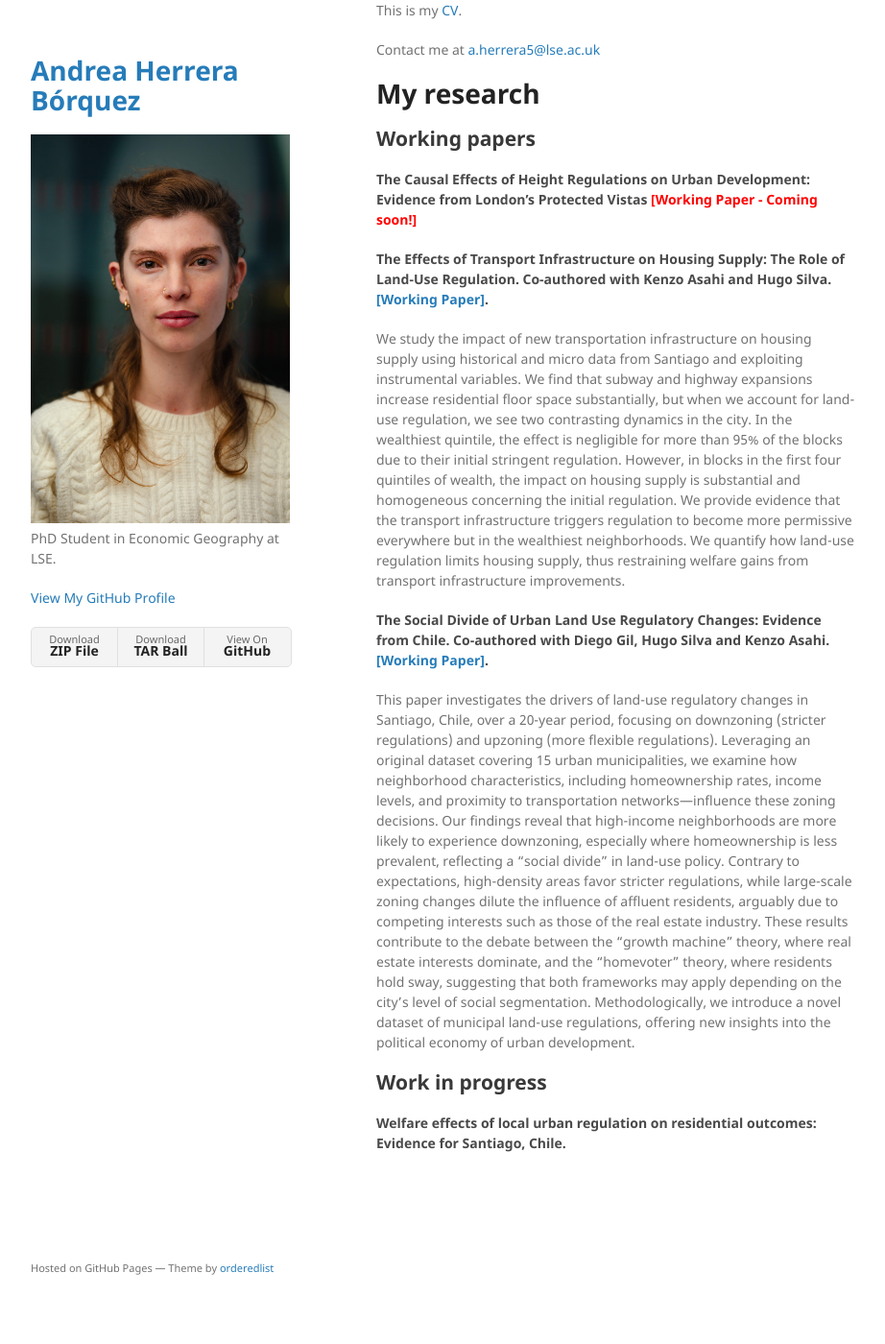
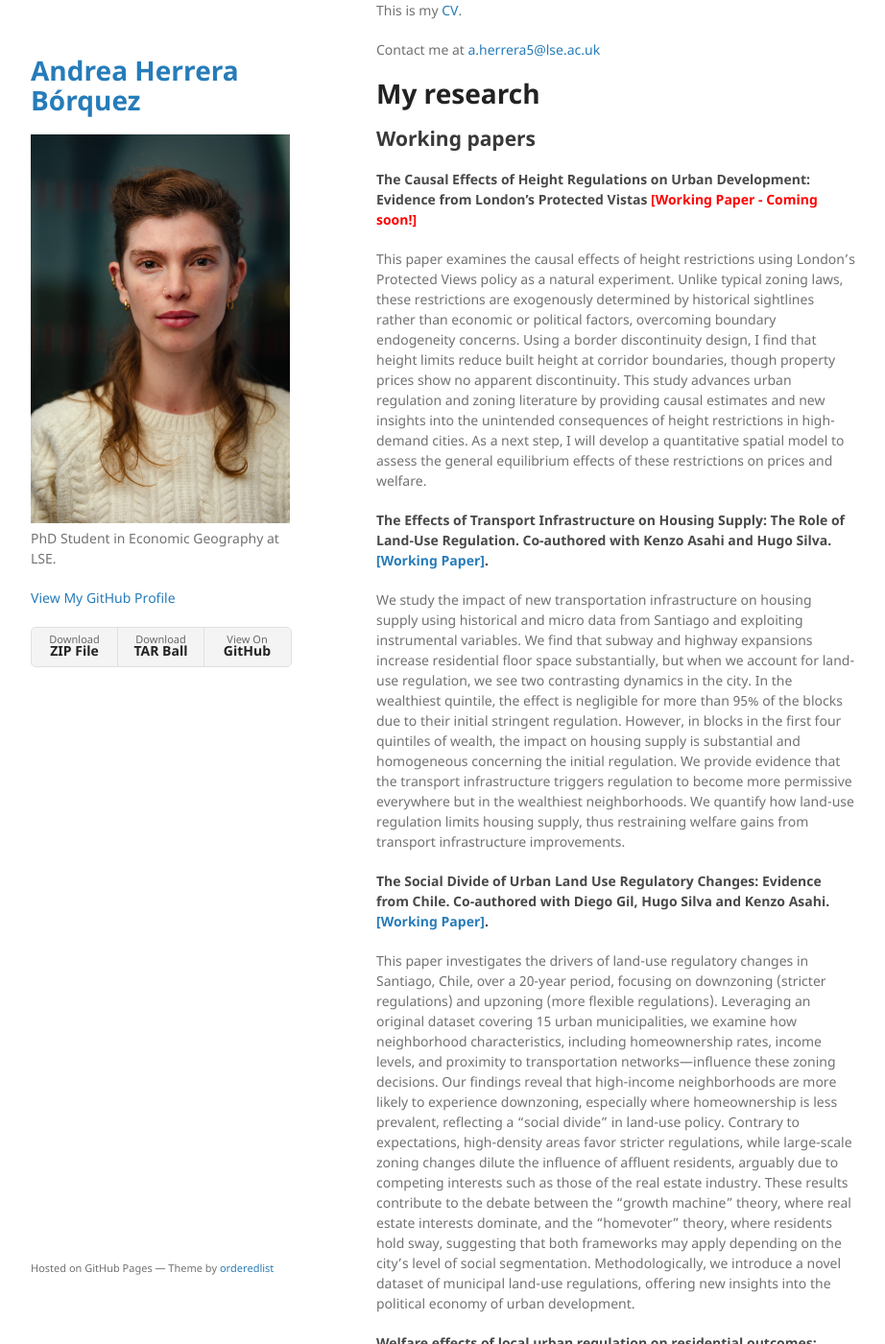
Before and after one commit to aaherrerab/aaherrerab.github.io, a Jekyll site: the page built from index.md, in a window 1280 px wide and 1400 px high, scrolled down 255 px. Shown: the whole window at 96% size, without its empty margins (178-1100 px from the left). Built offline with Jekyll 4.4.1, drawn with Linux system fonts in a browser that asks for light colours; our own code applies the rules of GitHub Pages for plain Markdown files.

Commit message:
Update index.md

```diff
--- a/index.md
+++ b/index.md
@@ -13,6 +13,7 @@ Hi, I'm Andrea Herrera, an Economic Geography PhD candidate specializing in Urba
 # My research
 ## Working papers
 #### The Causal Effects of Height Regulations on Urban Development: Evidence from London’s Protected Vistas <span style="color:red;">[Working Paper - Coming soon!]</span>
+This paper examines the causal effects of height restrictions using London's Protected Views policy as a natural experiment. Unlike typical zoning laws, these restrictions are exogenously determined by historical sightlines rather than economic or political factors, overcoming boundary endogeneity concerns. Using a border discontinuity design, I find that height limits reduce built height at corridor boundaries, though property prices show no apparent discontinuity. This study advances urban regulation and zoning literature by providing causal estimates and new insights into the unintended consequences of height restrictions in high-demand cities. As a next step, I will develop a quantitative spatial model to assess the general equilibrium effects of these restrictions on prices and welfare.
 
 
 #### The Effects of Transport Infrastructure on Housing Supply: The Role of Land-Use Regulation. Co-authored with Kenzo Asahi and Hugo Silva. <a href="/assets/pdf/Asahi, Herrera, Silva (2024).pdf" class="custom-link">[Working Paper]</a>.
@@ -23,5 +24,5 @@ We study the impact of new transportation infrastructure on housing supply using
 
 This paper investigates the drivers of land-use regulatory changes in Santiago, Chile, over a 20-year period, focusing on downzoning (stricter regulations) and upzoning (more flexible regulations). Leveraging an original dataset covering 15 urban municipalities, we examine how neighborhood characteristics, including homeownership rates, income levels, and proximity to transportation networks—influence these zoning decisions. Our findings reveal that high-income neighborhoods are more likely to experience downzoning, especially where homeownership is less prevalent, reflecting a “social divide” in land-use policy. Contrary to expectations, high-density areas favor stricter regulations, while large-scale zoning changes dilute the influence of affluent residents, arguably due to competing interests such as those of the real estate industry. These results contribute to the debate between the “growth machine” theory, where real estate interests dominate, and the “homevoter” theory, where residents hold sway, suggesting that both frameworks may apply depending on the city’s level of social segmentation. Methodologically, we introduce a novel dataset of municipal land-use regulations, offering new insights into the political economy of urban development.
 
-## Work in progress
+
 #### Welfare effects of local urban regulation on residential outcomes: Evidence for Santiago, Chile.
```
